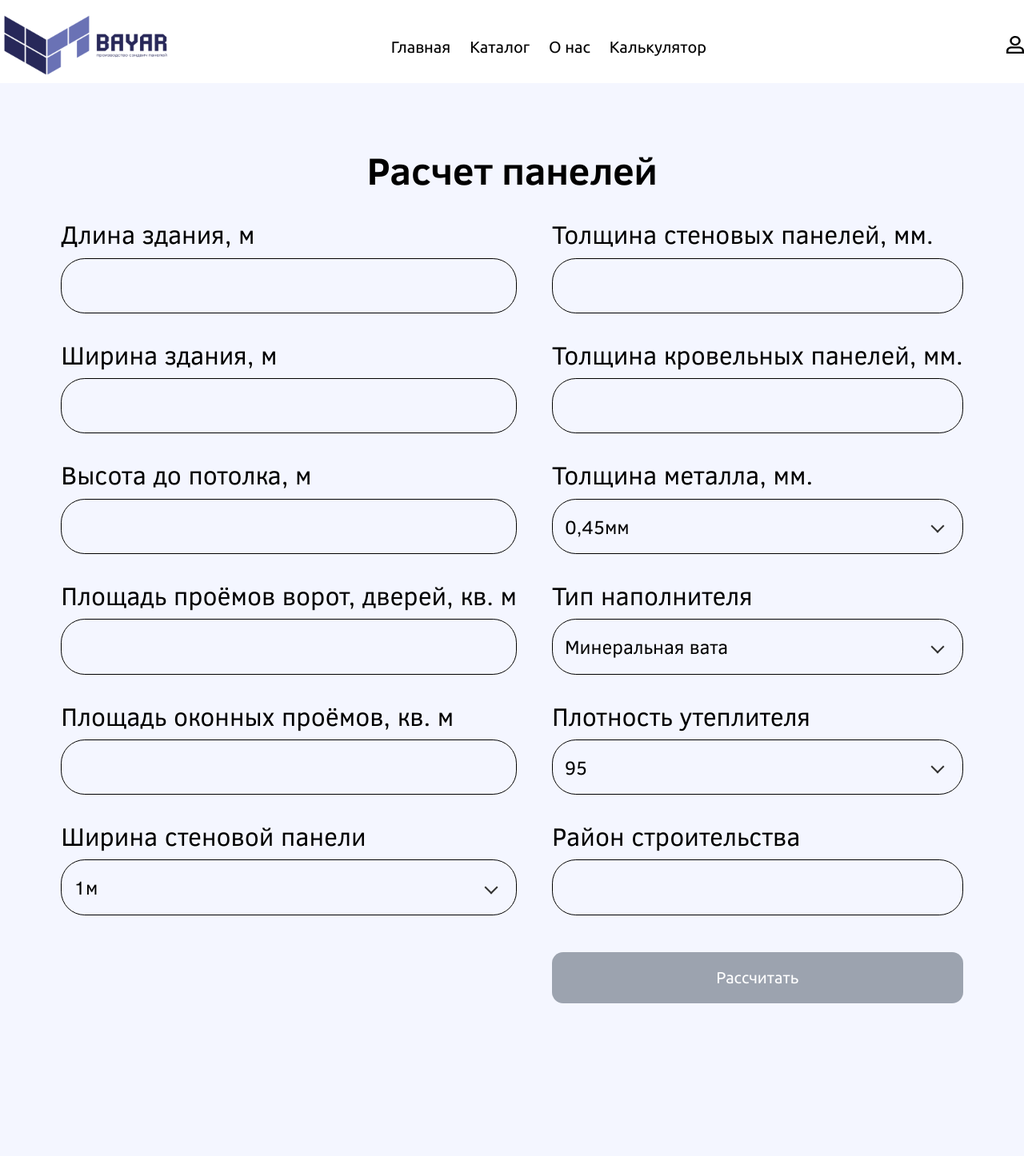
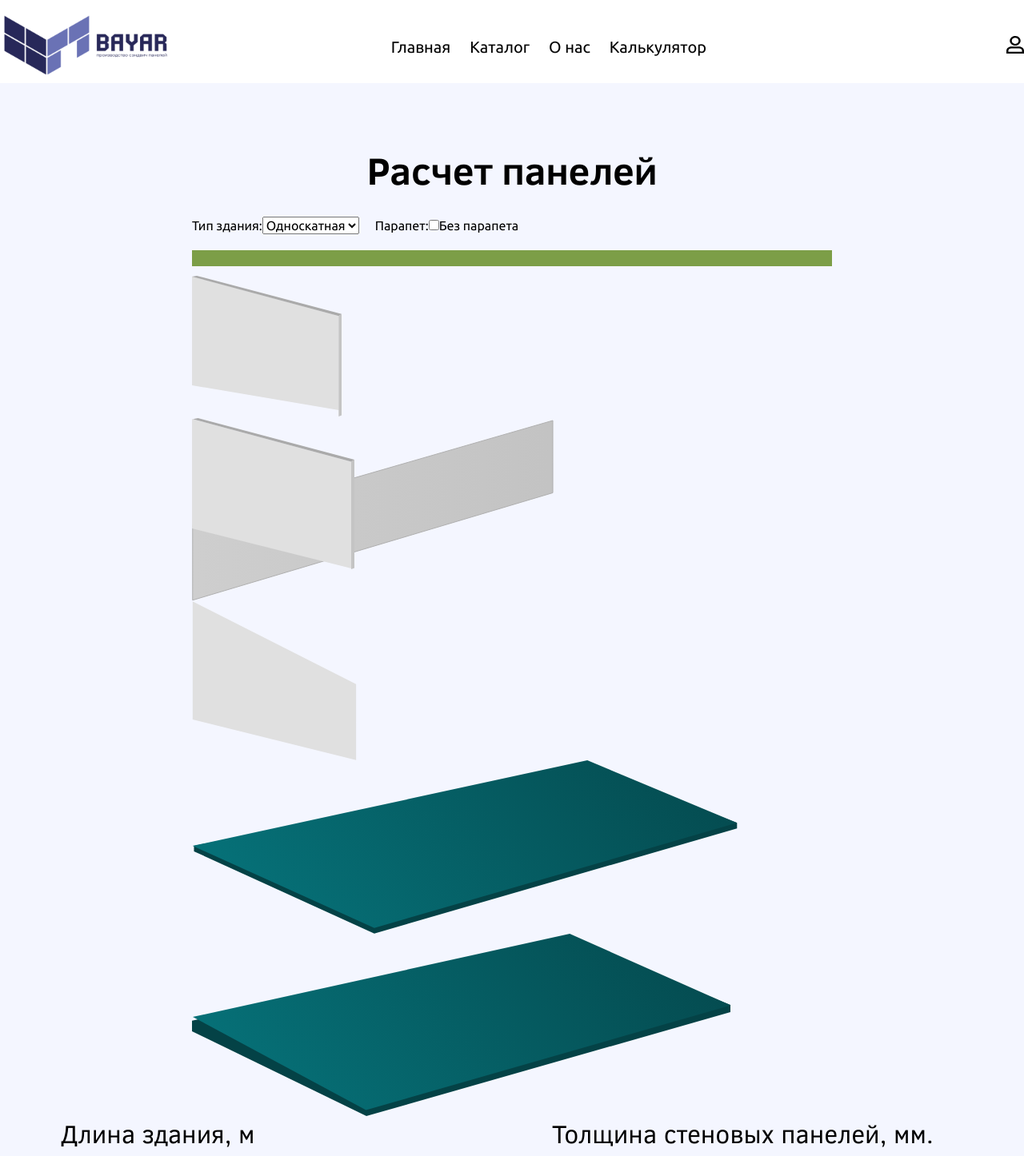
Before and after one commit to timuritodev/bayar-frontend, a Next.js app: page /calculator in a window 1280 px wide. Shown: the top 1446 px of the page at 80% size. Built offline with nearby package versions, Linux system fonts and the light colour scheme.

Commit message:
added shitty pictire

```diff
--- /dev/null
+++ b/src/components/CalculatorPicture/CalculatorPicture.tsx
@@ -0,0 +1,270 @@
+import { useState } from 'react';
+import styles from "./style.module.scss";
+
+export default function CalculatorPicture() {
+	// состояния для переключения вида крыши, парапета и т.п.
+	// для примера: houseType = 'house1' (односкатная), 'house2' (двускатная) и т.д.
+	const [houseType, setHouseType] = useState('house1');
+	const [withParapet, setWithParapet] = useState(false);
+
+	return (
+		<div className={styles.calculator_picture}>
+			<div className={styles.controls}>
+				{/* Пример управления */}
+				<label>
+					Тип здания:
+					<select value={houseType} onChange={(e) => setHouseType(e.target.value)}>
+						<option value="house1">Односкатная</option>
+						<option value="house2">Двускатная</option>
+						<option value="house3">Вариант 3</option>
+						<option value="house4">Вариант 4</option>
+					</select>
+				</label>
+
+				<label>
+					Парапет:
+					<input
+						type="checkbox"
+						checked={withParapet}
+						onChange={() => setWithParapet(!withParapet)}
+					/>
+					{withParapet ? 'С парапетом' : 'Без парапета'}
+				</label>
+			</div>
+
+			<div className={styles.calc_picture_container}>
+				<div className={styles.calc_base_pic}>
+					<div className={styles.house1_container}>
+						{/* Земля/трава, просто пример */}
+						<div className={styles.houses_trava}></div>
+
+						{/* house2-stena3 (показывается, если выбрали house2 + что-то) */}
+						<div
+							className={
+								'house2-stena3 house-control-item item-house2' +
+								(houseType === 'house2' ? '' : ' hidden')
+							}
+						>
+							<svg
+								width="187"
+								height="178"
+								viewBox="0 0 187 178"
+								fill="none"
+								xmlns="http://www.w3.org/2000/svg"
+							>
+								<path
+									className={styles.houseStenaStart}
+									d="M0.0454102 2.85596L183.502 52.1272V169.99L0.0454102 139V2.85596Z"
+									fill="#E0E0E0"
+								></path>
+								<path
+									className={styles.houseStenaStop}
+									d="M183.316 52.1271L187 49.8247V176.5L183.316 177.881V52.1271Z"
+									fill="#C4C4C4"
+								></path>
+								<path
+									className={styles.houseStenaStop}
+									d="M6.0318 1.935L187 49.8248L183.316 52.1272L0.045754 2.89792L6.0318 1.935Z"
+									fill="#AAAAAA"
+								></path>
+							</svg>
+						</div>
+
+						{/* house4-stena3 */}
+						<div
+							className={
+								`${styles.house4_stena3} ${styles.house_control_item} ${styles.item_house4}`
+							}
+						>
+							<svg
+								width="203"
+								height="191"
+								viewBox="0 0 203 191"
+								fill="none"
+								xmlns="http://www.w3.org/2000/svg"
+							>
+								<path
+									className={styles.houseStenaStart}
+									d="M0.0493164 3.10107L199.251 56.6011V189.93L0.0493164 140V3.10107Z"
+									fill="#E0E0E0"
+								></path>
+								<path
+									className={styles.houseStenaStop}
+									d="M199 56.5L203 54V189.5L199 190.899V56.5Z"
+									fill="#C4C4C4"
+								></path>
+								<path
+									className={styles.houseStenaStop}
+									d="M7.54926 2.10117L203 54L199 56.5001L1.04944 3.14673L7.54926 2.10117Z"
+									fill="#AAAAAA"
+								></path>
+							</svg>
+						</div>
+
+						{/* house1-stena1 (примерно под односкатную) */}
+						<div className={styles.house1_stena1}>
+							<svg
+								width="452"
+								height="231"
+								viewBox="0 0 452 231"
+								fill="none"
+								xmlns="http://www.w3.org/2000/svg"
+							>
+								<g mask="url(#house1-stena1-line)">
+									<path
+										d="M451.02 95.4354V4.98961L0.764709 135.241V229.739L451.02 95.4354Z"
+										fill="url(#house1-stena1-item)"
+										stroke="#AFAFAF"
+									></path>
+								</g>
+								<defs>
+									<linearGradient
+										id="house1-stena1-item"
+										x1="805.381"
+										y1="103.24"
+										x2="-114.779"
+										y2="119.19"
+										gradientUnits="userSpaceOnUse"
+									>
+										<stop className={styles.houseStenaStartG} stopColor="#BABABA"></stop>
+										<stop
+											className={styles.houseStenaStopG}
+											offset="1"
+											stopColor="#D1D1D1"
+										></stop>
+									</linearGradient>
+								</defs>
+							</svg>
+						</div>
+
+						{/* house1-stena2 - показываем, если выбрали house1 */}
+						<div
+							className={
+								'house1-stena2 house-control-item item-house1' +
+								(houseType === 'house1' ? '' : ' hidden')
+							}
+						>
+							<svg
+								width="206"
+								height="199"
+								viewBox="0 0 206 199"
+								fill="none"
+								xmlns="http://www.w3.org/2000/svg"
+							>
+								<path
+									className={styles.houseStenaStart}
+									d="M0.79834 0.255127L205.135 103.76V198.725L0.79834 148.07V0.255127Z"
+									fill="#E0E0E0"
+								></path>
+							</svg>
+						</div>
+
+						{/* ...и так далее для всех стена/крыша, как в исходном HTML... */}
+
+						{/* house1-krisha (односкатная) */}
+						<div
+							className={
+								'house1-krisha house-control-item item-house1' +
+								(houseType === 'house1' ? '' : ' hidden')
+							}
+						>
+							<svg
+								width="682"
+								height="217"
+								viewBox="0 0 682 217"
+								fill="none"
+								xmlns="http://www.w3.org/2000/svg"
+							>
+								<path
+									className={styles.houseKrishaLine}
+									d="M2.47559 113.913V107.043L494.178 6.96216L681.286 78.3243V85.2865L227.876 216.697L2.47559 113.913Z"
+									fill="#044246"
+								></path>
+								<path
+									d="M0.734863 107.043L494.178 0L681.286 78.3243L227.875 209.735L0.734863 107.043Z"
+									fill="url(#house1-krisha-item)"
+								></path>
+								<defs>
+									<linearGradient
+										id="house1-krisha-item"
+										x1="781.464"
+										y1="-54.9466"
+										x2="237.651"
+										y2="376.215"
+										gradientUnits="userSpaceOnUse"
+									>
+										<stop
+											className={styles.houseKrishaStart}
+											offset="0.0076979"
+											stopColor="#044246"
+										></stop>
+										<stop
+											className={styles.houseKrishaStop}
+											offset="1"
+											stopColor="#067077"
+										></stop>
+									</linearGradient>
+								</defs>
+							</svg>
+						</div>
+
+						{/* house2-krisha (двускатная) */}
+						<div
+							className={
+								'house2-krisha house-control-item item-house2' +
+								(houseType === 'house2' ? '' : ' hidden')
+							}
+						>
+							<svg
+								width="674"
+								height="228"
+								viewBox="0 0 674 228"
+								fill="none"
+								xmlns="http://www.w3.org/2000/svg"
+							>
+								<path
+									className={styles.houseKrishaLine}
+									d="M0 122V108.63L472.178 6.96216L673 89V98L218 228L0 122Z"
+									fill="#044246"
+								></path>
+								<path
+									d="M1 104L472.178 0L673.5 89.5L217.5 220.5L1 104Z"
+									fill="url(#house2-krisha-item)"
+								></path>
+								<defs>
+									<linearGradient
+										id="house2-krisha-item"
+										x1="759.464"
+										y1="-54.9466"
+										x2="215.65"
+										y2="376.214"
+										gradientUnits="userSpaceOnUse"
+									>
+										<stop
+											className={styles.houseKrishaStart}
+											offset="0.0076979"
+											stopColor="#044246"
+										></stop>
+										<stop
+											className={styles.houseKrishaStop}
+											offset="1"
+											stopColor="#067077"
+										></stop>
+									</linearGradient>
+								</defs>
+							</svg>
+						</div>
+
+						{/* ... и т.д. для house3-krisha, house4-krisha, парапеты и т.п. ... */}
+
+						{/* Пример окон / дверей */}
+						<div className={styles.houses_window_1}></div>
+						<div className={styles.houses_window_2}></div>
+						<div className={styles.active_house1}></div>
+						<div className={styles.active_house1}></div>
+					</div>
+				</div>
+			</div>
+		</div>
+	);
+}
--- /dev/null
+++ b/src/components/CalculatorPicture/style.module.scss
@@ -0,0 +1,48 @@
+.calculator_picture {
+	position: relative;
+	.controls {
+		margin-bottom: 20px;
+		label {
+			margin-right: 20px;
+		}
+	}
+
+	.calc_picture_container {
+		position: relative;
+		width: 800px; // или сколько нужно
+		height: auto;
+	}
+
+	.calc_base_pic {
+		position: relative;
+	}
+
+	.house1_container {
+		position: relative;
+		// Можно задать ширину/высоту и т.д.
+	}
+
+	.houses_trava {
+		/* Пример: фоновая «трава» */
+		width: 100%;
+		height: 20px;
+		background: #7c9e47;
+		margin-bottom: 10px;
+	}
+
+	.house_control_item {
+		position: absolute;
+		&.hidden {
+			display: none !important;
+		}
+	}
+
+	/* Пример, чтобы все svg растягивались по месту */
+	svg {
+		display: block;
+		max-width: 100%;
+		height: auto;
+	}
+
+	/* и т.д. Подключай те стили, что были на исходном сайте */
+}
--- a/src/pages/calculator/index.tsx
+++ b/src/pages/calculator/index.tsx
@@ -1,3 +1,4 @@
+import CalculatorPicture from '@/components/CalculatorPicture/CalculatorPicture';
 import CustomInput from "@/components/CustomInput/CustomInput";
 import CustomOptions from '@/components/CustomOptions/CustomOptions';
 import Popup from '@/components/Popup/Popup';
@@ -33,6 +34,7 @@ const CalculatorPage = () => {
 	const [insulation_density, setInsulation_density] = useState('95');
 	const [buildingType, setBuildingType] = useState("односкатная");
 	const [roofType, setRoofType] = useState("с");
+	const [selectedColor, setSelectedColor] = useState('#FFFFFF');
 
 	const {
 		register,
@@ -40,6 +42,7 @@ const CalculatorPage = () => {
 		reset,
 		formState: { errors, isDirty, isValid },
 		getValues,
+		watch,
 	} = useForm<ICalculator>({
 		mode: "onChange",
 	});
@@ -90,6 +93,10 @@ const CalculatorPage = () => {
 		`Общая стоимость: ${formatPrice(calculator.total_cost)} ₽`
 	].map((line, index) => <p key={index}>{line}</p>);
 
+	const buildingLength = watch('building_length') || 6;
+	const buildingWidth = watch('building_width') || 4;
+	const ceilingHeight = watch('ceiling_height') || 3;
+
 	return (
 		<>
 			<SEO title="Калькулятор - BAYAR" description="Калькулятор для расчета стоимости сэндвич-панелей" keywords="калькулятор сэндвич-панели, калькулятор сэндвич панели, калькулятор стоимость сэндвич-панели, калькулятор" />
@@ -97,6 +104,7 @@ const CalculatorPage = () => {
 			<div className={styles.calculator}>
 				<div className={styles.container}>
 					<h1 className={styles.title}>Расчет панелей</h1>
+					<CalculatorPicture />
 					<form className={styles.form} onSubmit={handleSubmit(onSubmit)} noValidate>
 						<div className={styles.form__container}>
 							{/* <CustomSelect
```
Also changed, not shown: package.json (+6 -2 lines), 1 other file (tests, documents, lock files or other folders).
